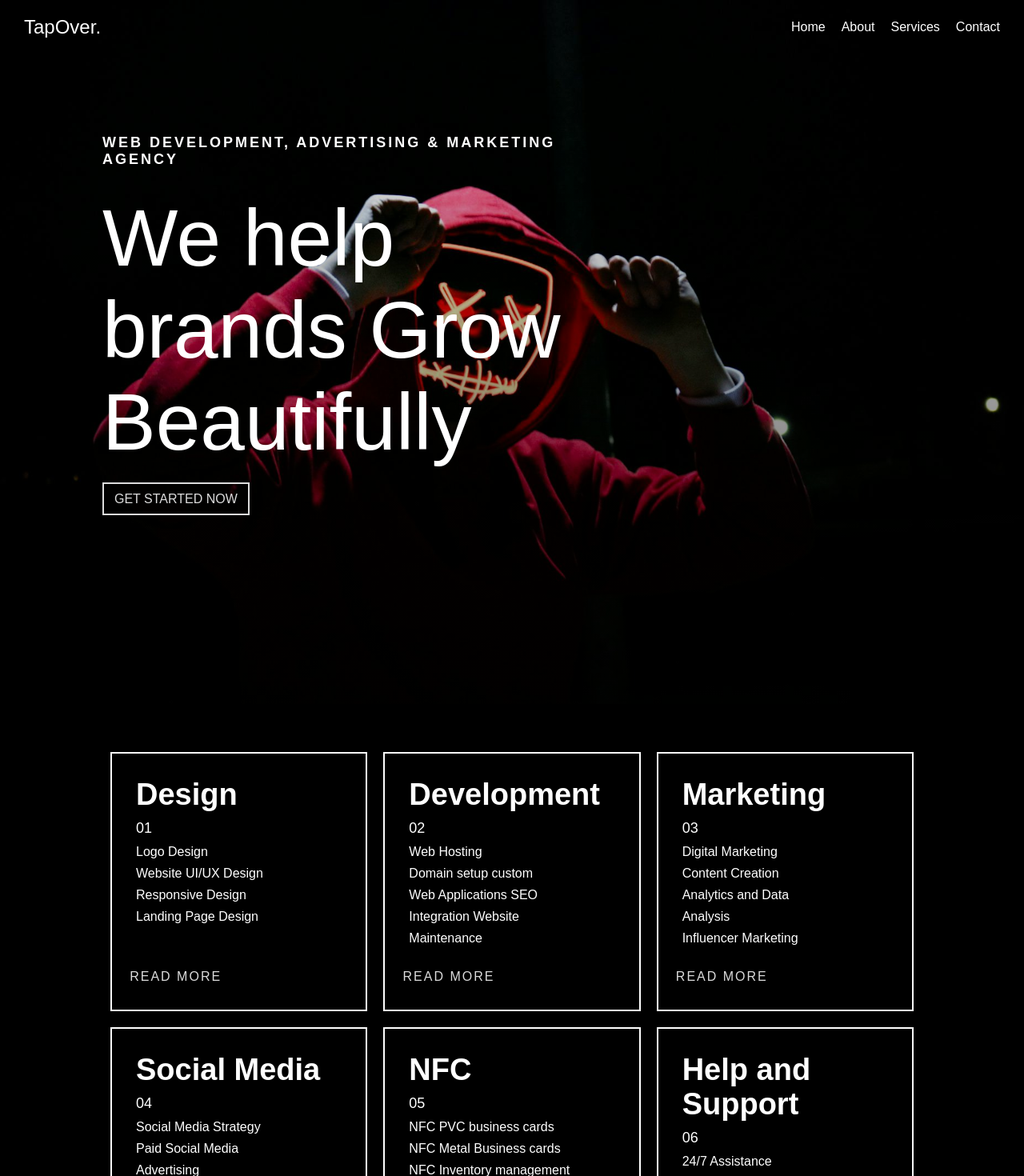
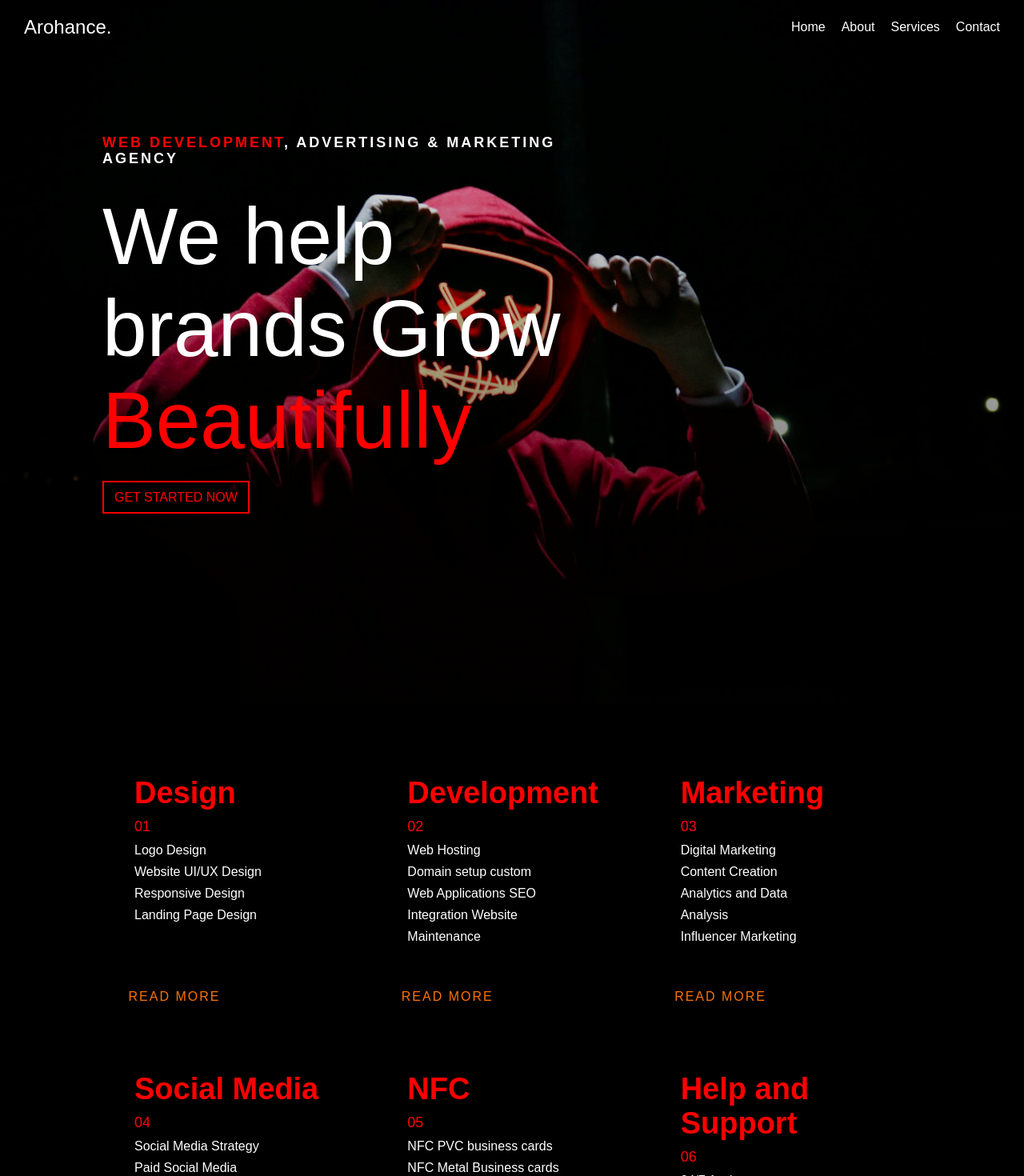
Before and after one commit to johanjovi17/arohance-landing-page, a React (Create React App) app: page / in a window 1280 px wide. Shown: the top 1470 px of the page at 80% size. Built offline with nearby package versions, Linux system fonts and the light colour scheme.

Commit message:
Update: Description of changes made

```diff
--- a/src/components/footer/Footer.css
+++ b/src/components/footer/Footer.css
@@ -37,7 +37,7 @@
   transition: all 0.4s ease;
 }
 .footer-social-media-link:hover {
-  color: brown;
+  color: #ff0000;
   cursor: pointer;
 }
 .footer-top-content-right-content {
@@ -60,7 +60,7 @@
   margin-bottom: 5px;
 }
 .contact-item:hover {
-  color: brown;
+  color: #ff0000;
 }
 .copyright-statement {
   font-size: 15px;
--- a/src/components/footer/Footer.jsx
+++ b/src/components/footer/Footer.jsx
@@ -75,7 +75,7 @@ function Footer() {
         </div>
       </div>
       <p class="copyright-statement">
-        Copyright © 2024 TapOver | Powered by TapOver
+        Copyright © 2024 Arohance | Powered by Arohance
       </p>
     </div>
   );
--- a/src/components/navbar/Navbar.css
+++ b/src/components/navbar/Navbar.css
@@ -69,7 +69,7 @@
 }
 
 .nav-item:hover {
-  background-color: rgba(255, 255, 255, 0.1);
+  color: #ff0000;
 }
 
 .hamburger-menu {
--- a/src/components/navbar/Navbar.jsx
+++ b/src/components/navbar/Navbar.jsx
@@ -66,7 +66,7 @@ const Navbar = () => {
           animate={{ opacity: 1, transition: { delay: 0.5, ease: "easeIn" } }}
           className="logo"
         >
-          TapOver.
+          Arohance.
         </motion.span>
       </Link>
       <div className={`nav-items-container ${isMenuOpen ? "active" : ""}`}>
--- a/src/pages/about/About.css
+++ b/src/pages/about/About.css
@@ -53,7 +53,7 @@
 .about-row-1-title {
   text-transform: uppercase;
   font-weight: 300;
-  color: #000;
+  color: #ff0000;
 }
 .about-row-1-big-title {
   margin-top: 20px;
@@ -64,6 +64,7 @@
   font-size: 23px;
   font-weight: bold;
   margin-left: 10px;
+  color: #ff0000;
 }
 .about-row-2-desc {
   font-size: 16px;
@@ -133,6 +134,7 @@
   font-size: 35px;
   width: 100%;
   text-align: center;
+  color: #ff0000;
 }
 .about-review-bottom-desc {
   text-align: center;
@@ -144,13 +146,12 @@
 }
 .about-review-bottom-btn {
   text-decoration: none;
-  border: 2px solid #fff;
+  border: 2px solid #ff0000;
   padding: 15px 30px;
-  color: #fff;
+  color: #ff0000;
   transition: all 0.4s ease;
 }
 .about-review-bottom-btn:hover {
-  color: brown;
   background-color: #fff;
 }
 
@@ -160,7 +161,6 @@
   }
   .about-hero-title {
     font-size: 200px;
-    color: #fff;
   }
   /* second section in about */
   .about-second-section {
@@ -216,13 +216,10 @@
   }
   .about-review-bottom-btn {
     text-decoration: none;
-    border: 2px solid #fff;
     padding: 15px 30px;
-    color: #fff;
     transition: all 0.4s ease;
   }
   .about-review-bottom-btn:hover {
-    color: brown;
-    background-color: #fff;
+    border: solid 2px #fff;
   }
 }
--- a/src/pages/contact/Contact.css
+++ b/src/pages/contact/Contact.css
@@ -30,6 +30,7 @@
   font-size: 28px;
   font-weight: normal;
   text-align: center;
+  color: #ff0000;
 }
 
 @media only screen and (min-width: 1000px) {
--- a/src/pages/home/Home.css
+++ b/src/pages/home/Home.css
@@ -12,10 +12,13 @@
   background-repeat: no-repeat;
   /* background-attachment: fixed; */
 }
+.word-color {
+  color: #ff0000;
+}
 .hero-content {
   padding: 30px;
   color: #fff;
-  margin-top: 5%;
+  margin-top: 100%;
 }
 .small-title {
   font-size: 15px;
@@ -24,6 +27,7 @@
   font-weight: bold;
   width: 300px;
   letter-spacing: 3px;
+  line-height: 20px;
 }
 .title-big {
   margin-bottom: 50px;
@@ -31,20 +35,19 @@
   width: 300px;
 }
 .hero-btn {
-  border: 2px solid gainsboro;
+  border: 2px solid #ff0000;
   padding: 10px 13px;
   text-decoration: none;
-  color: gainsboro;
+  color: #ff0000;
 }
 .hero-btn:hover {
   border: 2px solid #fff;
   padding: 10px 13px;
   text-decoration: none;
-  color: #333;
-  transition: all 0.5s ease;
+  transition: all 0.7s ease;
   background-color: #fff;
 }
-/* grid section */
+/************ grid section **************/
 .grid-container {
   height: 280vh;
   width: 100%;
@@ -57,20 +60,76 @@
   flex-direction: column;
   width: 300px;
   margin: 0 auto;
+  justify-content: center;
+  align-items: center;
 }
 .grid-box {
-  border: 2px solid #fff;
+  border: none;
+  outline: none;
+  position: relative;
+  z-index: 0;
+  cursor: pointer;
   padding: 10px;
-  color: #fff;
+  height: 290px;
   margin: 10px;
   position: relative;
   width: 200px;
+  color: #fff;
+  border-radius: 10px;
+}
+.grid-box::after {
+  border-radius: 10px;
+  content: "";
+  z-index: -1;
+  position: absolute;
+  width: 100%;
+  height: 100%;
+  background-color: #000;
+  left: 0;
+  top: 0;
+}
+.grid-box::before {
+  content: "";
+  background: linear-gradient(
+    45deg,
+    red,
+    #ff7300,
+    #ff0000,
+    #ff7300,
+    #ff0000,
+    #ff7300
+  );
+  position: absolute;
+  top: -2px;
+  left: -2px;
+  background-size: 600%;
+  z-index: -1;
+  width: calc(100% + 9px);
+  height: calc(100% + 9px);
+  filter: blur(8px);
+  animation: glowing 13s linear infinite;
+  transition: opacity 0.3s ease-in-out;
+  opacity: 1;
+  border-radius: 10px;
+}
+@keyframes glowing {
+  0% {
+    background-position: 0 0;
+  }
+  50% {
+    background-position: 400% 0;
+  }
+  100% {
+    background-position: 0 0;
+  }
 }
 .grid-title {
   font-size: 30px;
   margin-bottom: 10px;
+  color: #ff0000;
 }
 .grid-box-num {
+  color: #ff0000;
   margin-bottom: 10px;
   font-size: 18px;
 }
@@ -83,7 +142,7 @@
 }
 .grid-read-more-btn {
   text-decoration: none;
-  color: gainsboro;
+  color: #ff7300;
   cursor: pointer;
   letter-spacing: 2px;
   position: absolute;
@@ -92,7 +151,7 @@
 }
 .grid-read-more-btn:hover {
   text-decoration: none;
-  color: #fff;
+  color: #ff0000;
   cursor: pointer;
 }
 /* web solns part */
@@ -108,6 +167,7 @@
 }
 .web-solutions-heading {
   margin-bottom: 30px;
+  color: #ff0000;
   font-size: 40px;
 }
 .web-solutions-mini-title {
@@ -127,6 +187,7 @@
 }
 .web-solution-box-title {
   font-size: 22px;
+  color: #ff0000;
   margin-bottom: 15px;
 }
 .web-solution-box-description {
@@ -193,6 +254,7 @@
 }
 .review-title {
   font-size: 30px;
+  color: #ff0000;
   text-align: center;
   margin-bottom: 20px;
 }
@@ -210,7 +272,7 @@
 .review-section-line {
   height: 1.5px;
   width: 100%;
-  background-color: #fff;
+  background-color: #ff7300;
 }
 .review-row {
   display: flex;
@@ -246,6 +308,7 @@
 }
 .review-bottom-heading {
   font-size: 40px;
+  color: #ff0000;
   width: 300px;
 }
 .review-bottom-desc {
@@ -258,13 +321,13 @@
 }
 .review-bottom-btn {
   text-decoration: none;
-  border: 2px solid #fff;
+  border: 2px solid #ff0000;
   padding: 15px 30px;
-  color: #fff;
+  color: #ff0000;
   transition: all 0.4s ease;
 }
 .review-bottom-btn:hover {
-  color: brown;
+  border: 2px solid #fff;
   background-color: #fff;
 }
 /* incremental counter section */
@@ -272,7 +335,7 @@
   height: 70vh;
   width: 100%;
   display: flex;
-  color: brown;
+  color: #ff0000;
   padding-top: 50px;
 }
 .incremental-counter-central-content {
@@ -323,18 +386,13 @@
     width: 800px;
   }
   .hero-btn {
-    border: 2px solid gainsboro;
     padding: 10px 13px;
     text-decoration: none;
-    color: gainsboro;
   }
   .hero-btn:hover {
-    border: 2px solid #fff;
     padding: 10px 13px;
     text-decoration: none;
-    color: #333;
     transition: all 0.5s ease;
-    background-color: #fff;
   }
 
   /***************** grid section ************************/
@@ -349,12 +407,17 @@
     width: 80%;
   }
   .grid-box {
-    border: 2px solid #fff;
     width: 300px;
     padding: 30px;
     color: #fff;
     margin: 10px;
     position: relative;
+  }
+  .grid-box::before {
+    opacity: 0;
+  }
+  .grid-box:hover::before {
+    opacity: 1;
   }
   .grid-title {
     font-size: 38px;
@@ -373,7 +436,7 @@
   }
   .grid-read-more-btn {
     text-decoration: none;
-    color: gainsboro;
+    color: #ff7300;
     cursor: pointer;
     letter-spacing: 2px;
     position: absolute;
@@ -382,7 +445,7 @@
   }
   .grid-read-more-btn:hover {
     text-decoration: none;
-    color: #fff;
+    color: #ff0000;
     cursor: pointer;
   }
 
@@ -484,7 +547,6 @@
   .review-section-line {
     height: 1.5px;
     width: 100%;
-    background-color: #fff;
   }
   .review-row {
     flex-direction: unset;
@@ -505,7 +567,6 @@
   }
   .review-person-name {
     font-weight: bold;
-    color: #fff;
     margin-left: 8px;
   }
   .review-bottom-row {
@@ -527,15 +588,12 @@
   }
   .review-bottom-btn {
     text-decoration: none;
-    border: 2px solid #fff;
+
     padding: 15px 30px;
-    color: #fff;
+
     transition: all 0.4s ease;
   }
-  .review-bottom-btn:hover {
-    color: brown;
-    background-color: #fff;
-  }
+
   /* incremental counter container */
   .incremental-counter-container {
     height: 40vh;
@@ -543,7 +601,6 @@
     display: flex;
     align-items: center;
     justify-content: center;
-    color: brown;
   }
   .incremental-counter-central-content {
     display: flex;
--- a/src/pages/home/Home.jsx
+++ b/src/pages/home/Home.jsx
@@ -27,7 +27,8 @@ function Home() {
             }}
             class="small-title"
           >
-            WEB DEVELOPMENT, ADVERTISING & MARKETING AGENCY
+            <span class="word-color"> WEB DEVELOPMENT</span>, ADVERTISING &
+            MARKETING AGENCY
           </motion.div>
           <motion.div
             initial={{ x: -100, opacity: 0 }}
@@ -42,7 +43,7 @@ function Home() {
             class="title-big"
           >
             We help <br />
-            brands Grow Beautifully
+            brands Grow <span class="word-color">Beautifully</span>
           </motion.div>
           <motion.div
             initial={{ x: 100, opacity: 0 }}
@@ -226,7 +227,7 @@ function Home() {
           class="web-solutions-mini-title"
         >
           We create your digital presence and increase your visibility with our
-          web development solutions.
+          <span class="word-color"> web development</span> solutions.
         </motion.h4>
         <div class="web-solutions-row">
           <motion.div
@@ -379,7 +380,9 @@ function Home() {
             class="split-content-left-content"
           >
             <h1 class="split-content-heading">
-              We are an Website Development Advertising & Marketing firm .
+              We are a Website Development{" "}
+              <span class="word-color">Advertising</span> &{" "}
+              <span class="word-color"> Marketing firm</span> .
             </h1>
             <p class="split-content-text">
               From crafting strategic plans to managing your online buzz,
@@ -431,7 +434,7 @@ function Home() {
             whileInView={{ opacity: 1, transition: { delay: 0.5 } }}
             class="review-mini-title"
           >
-            Don’t settle for mediocrity. Choose Bytedepth and watch your brand
+            Don’t settle for mediocrity. Choose Arohance and watch your brand
             soar!
           </motion.span>
           <span class="review-section-line"></span>
```
Also changed, not shown: src/components/form/form.css (+4 -8 lines), src/pages/services/Service.css (+9 -5 lines).
